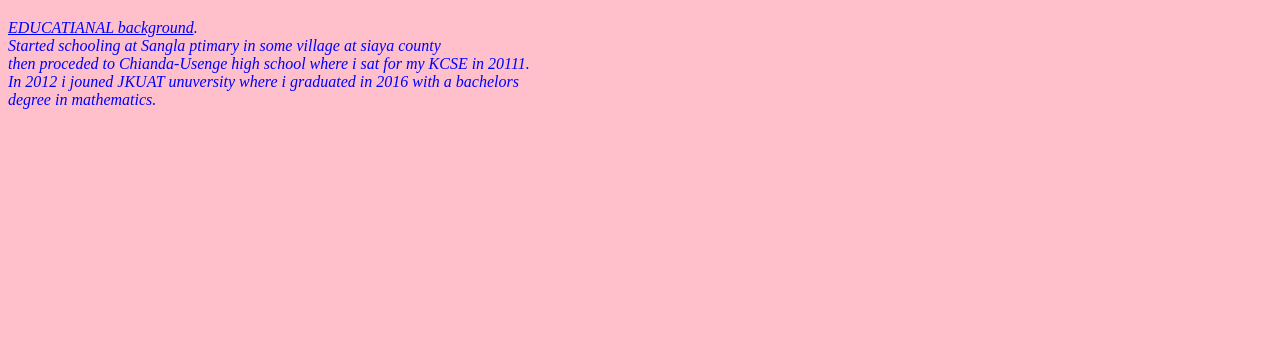
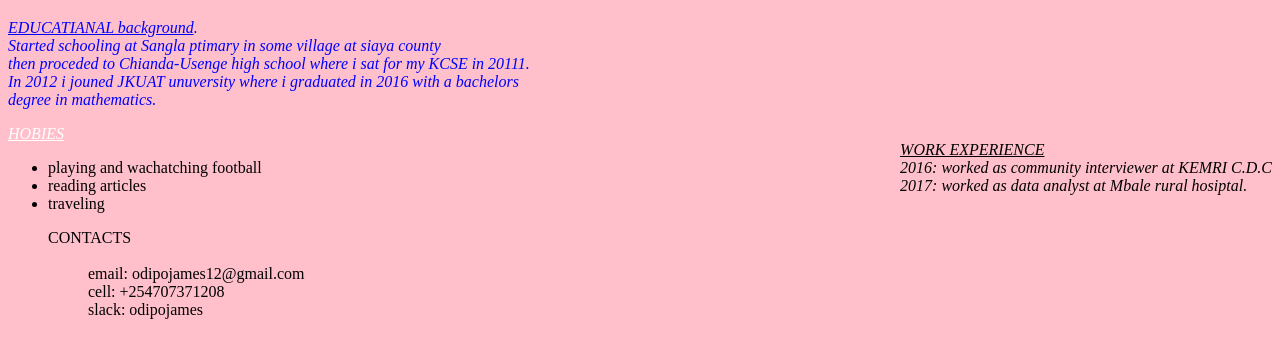
Before and after one commit to odipojames/portf, a plain HTML site: page about.html in a window 1280 px wide. Shown: the part 61-418 px from the top of the page. Drawn offline with Linux system fonts and the light colour scheme.

Commit message:
add about me file

```diff
--- a/about.css
+++ b/about.css
@@ -1,3 +1,7 @@
 body{background-color: pink;}
 .p1{font-style: oblique;color: blue;
 }
+.p2{float: right;font-style: italic;
+}
+.p3{align-self: center; color: white;font-style: italic; color: white;
+}
--- a/about.html
+++ b/about.html
@@ -1,18 +1,42 @@
 <!DOCTYPE html>
 <html lang="en">
+
 <head>
   <link rel="stylesheet" href="about.css">
-<h1>Pleas get to know me better now</h1>
+  <h1>Pleas get to know me better now</h1>
   <title>ODIPO</title>
 </head>
+
 <body>
   <p class="p1">
     <u>EDUCATIANAL background</u>.</br>
-    Started schooling at Sangla ptimary  in some village at siaya county</br>
+    Started schooling at Sangla ptimary in some village at siaya county</br>
     then proceded to Chianda-Usenge high school where i sat for my KCSE in 20111.</br>
     In 2012 i jouned JKUAT unuversity where i graduated in 2016 with a bachelors</br>
     degree in mathematics.
   </p>
+  <p class="p2"><u>WORK EXPERIENCE</u></br>
+    2016: worked as community interviewer at KEMRI C.D.C</br>
+    2017: worked as data analyst at Mbale rural hosiptal.
+  </p>
+  <p class="p3"><u>HOBIES</u><br>
+    <ul>
+      <li>
+        playing and wachatching football
+        <li>
 
+          reading articles
+            <li>
+
+              traveling
+
+    </ul>
+  </p>
+  <p class="p4"><ul>CONTACTS<ul></br>
+  email: odipojames12@gmail.com</br>
+   cell: +254707371208</br>
+   slack: odipojames
+ </p>
 </body>
+
 </html>
```
